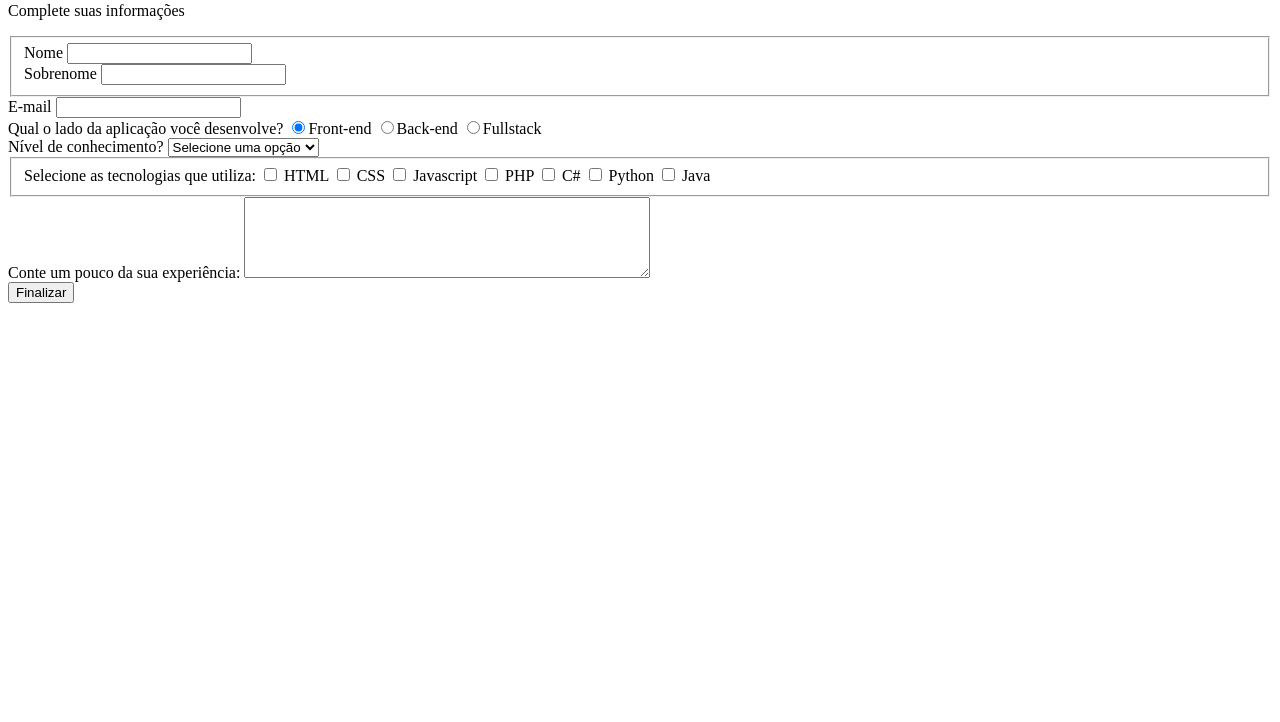
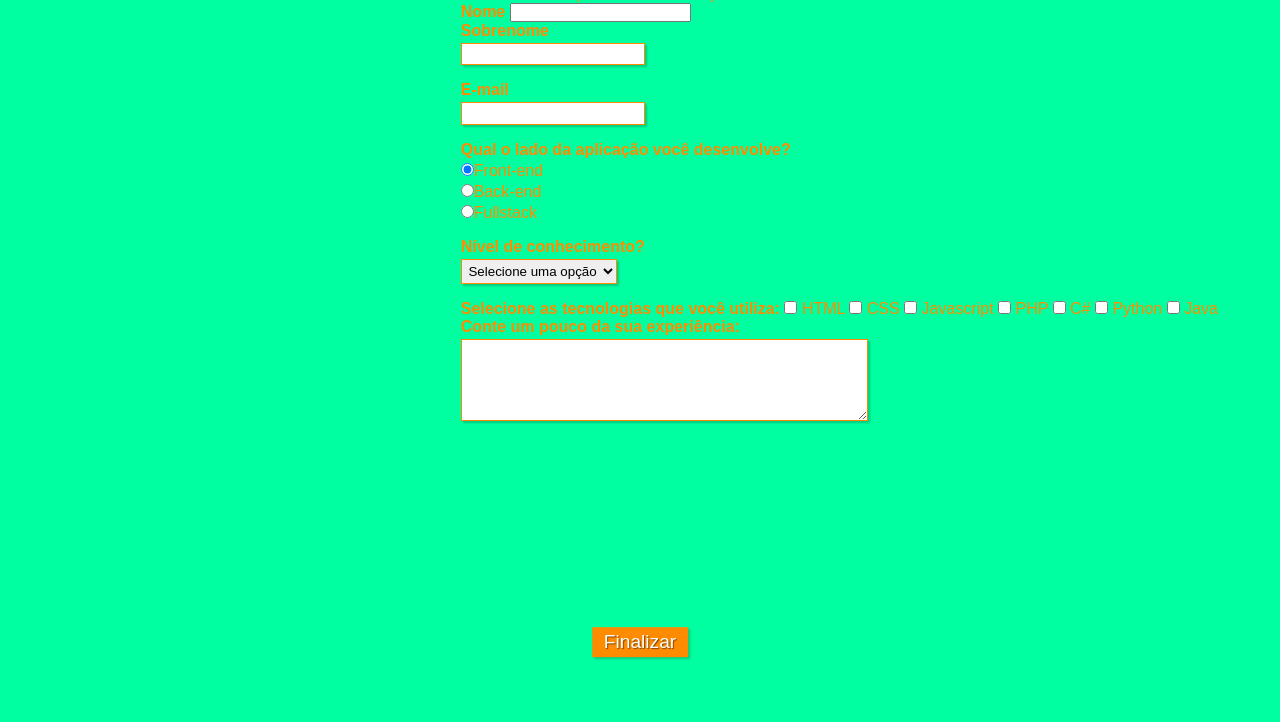
Before and after one commit to NegraoWalker/formulario1, a plain HTML site: page index.html in a window 1280 px wide. Shown: the part 78-800 px from the top of the page. Drawn offline with Linux system fonts and the light colour scheme; a web font is replaced by a local one.

Commit message:
Terceira alteração no index.html e segunda alteração no style.css

```diff
--- a/index.html
+++ b/index.html
@@ -6,6 +6,9 @@
     <meta charset="UTF-8">
     <meta name="viewport" content="width=device-width, initial-scale=1.0">
     <link rel="stylesheet" type="text/css" href="style.css">
+    <!--Fonte customizada do google usada no projeto:-->
+    <link rel="preconnect" href="https://fonts.gstatic.com">
+    <link href="https://fonts.googleapis.com/css2?family=Yusei+Magic&display=swap" rel="stylesheet">
 
     <title>Cadastro</title>
 
@@ -14,30 +17,30 @@
 <body>
 
     <div>
-        <h1>Cadastro de desenvolvedores</h1>
-        <p>Complete suas informações</p>
+        <h1 id="titulo">Cadastro de desenvolvedores</h1>
+        <p id="subtitulo">Complete suas informações</p>
     </div>
 
     <form action="">
-        <fieldset>
+        <fieldset class="grupo">
           <div>
-              <label>Nome</label>
-              <input type="text" name="nome" id="nome">
+              <label for="nome"><strong>Nome</strong></label>
+              <input type="text" name="nome" id="nome" required>
           </div>
 
-          <div>
-            <label>Sobrenome</label>
-            <input type="text" name="sobrenome" id="sobrenome">
+          <div class="campo">
+            <label for="sobrenome"><strong>Sobrenome</strong></label>
+            <input type="text" name="sobrenome" id="sobrenome" required>
           </div>
         </fieldset>
 
-        <div>
-            <label>E-mail</label>
-            <input type="email" name="email" id="email">
+        <div class="campo">
+            <label for="email"><strong>E-mail</strong></label>
+            <input type="email" name="email" id="email" required>
         </div>
 
-        <div>
-            <label>Qual o lado da aplicação você desenvolve?</label>
+        <div class="campo">
+            <label><strong>Qual o lado da aplicação você desenvolve?</strong></label>
             <label>
                 <input type="radio" name="devweb" value="frontend" checked>Front-end
             </label>
@@ -51,8 +54,8 @@
             </label>
         </div>
 
-        <div>
-            <label>Nível de conhecimento?</label>
+        <div class="campo">
+            <label for="nivel"><strong>Nível de conhecimento?</strong></label>
 
             <select name="nivel" id="conhecimento">
                 <option value="" selected disabled>Selecione uma opção</option>
@@ -62,9 +65,9 @@
             </select>
         </div>
 
-        <fieldset>
-            <div>
-                <label>Selecione as tecnologias que utiliza:</label>
+        <fieldset class="grupo">
+            <div id="check">
+                <label><strong>Selecione as tecnologias que você utiliza:</strong></label>
                 <input type="checkbox" id="tecnologia1" value="HTML">
                 <label for="tecnologia1">HTML</label>
 
@@ -88,12 +91,12 @@
             </div>
         </fieldset>
 
-        <div>
-            <label>Conte um pouco da sua experiência:</label>
+        <div class="campo">
+            <label><strong>Conte um pouco da sua experiência:</strong></label>
             <textarea name="area_texto1" id="experiencia" rows="5" cols="40"></textarea>
         </div>
 
-        <button type="submit">Finalizar</button>
+        <button type="submit" class="botao">Finalizar</button>
     </form>
 </body>
 
--- a/style.css
+++ b/style.css
@@ -1,3 +1,96 @@
+*{
+    margin: 0;
+    padding: 0;;
+}
+/*Id's usados:*/
 #experiencia{
     width: 30em;
 }
+
+#titulo{
+    color: #ff8c00;
+    font-family: 'Yusei Magic', sans-serif;
+    margin-left: 7%;
+}
+#subtitulo{
+    color: #ff8c00;
+    font-family: 'Yusei Magic', sans-serif;
+    margin-left: 10%;
+}
+
+#check{
+    display: inline-block;
+}
+
+
+
+fieldset{
+    border: 0;
+}
+
+body{
+    background-color: #00ffa1;
+    font-family: 'Yusei Magic', sans-serif;
+    font-size: 1em;
+    color: #ff8c00;
+    margin-left: 36%;
+    margin-top: 2%;
+    justify-content: center;
+}
+
+input, select. textarea, button{
+    border-radius: 5px;
+}
+
+.campo{
+    margin-bottom: 1em;
+
+}
+
+.campo label{
+    margin-bottom: 0.2em;
+    color: #ff8c00;
+    display: block;
+}
+
+fieldset.grupo .campo{
+    float: left;
+    margin-right: 1em;
+}
+
+.campo input[type="text"], .campo input[type="email"], .campo select, .campo textarea{
+    padding: 0.2em;
+    border: 1px solid #ff8c00;
+    box-shadow: 2px 2px 2px rgba(0, 0, 0, 0.2);
+    display: block;
+}
+
+.campo select option{
+    padding-right: 1em;
+}
+
+.campo input:focus, .campo select:focus, .campo textarea:focus{
+    background: #e0e0f8;
+}
+
+.botao{
+    font-size: 1.2em;
+    background: #ff8c00;
+    border: 0;
+    margin-bottom: 1em;
+    color: #ffffff;
+    padding: 0.2em 0.6em;
+    box-shadow: 2px 2px 2px rgba(0, 0, 0, 0.2);
+    text-shadow: 1px 1px 1px rgba(0, 0, 0, 0.5);
+    position: absolute;
+    top: 90%;
+    left: 50%;
+    margin-right: -50%;
+    transform:translate(-50%, -50%);
+}
+
+.botao:hover{
+    background: #ccbbff;
+    box-shadow: inset 2px 2px 2px rgba(0, 0, 0, 0.2);
+    text-shadow: none;
+}
```
